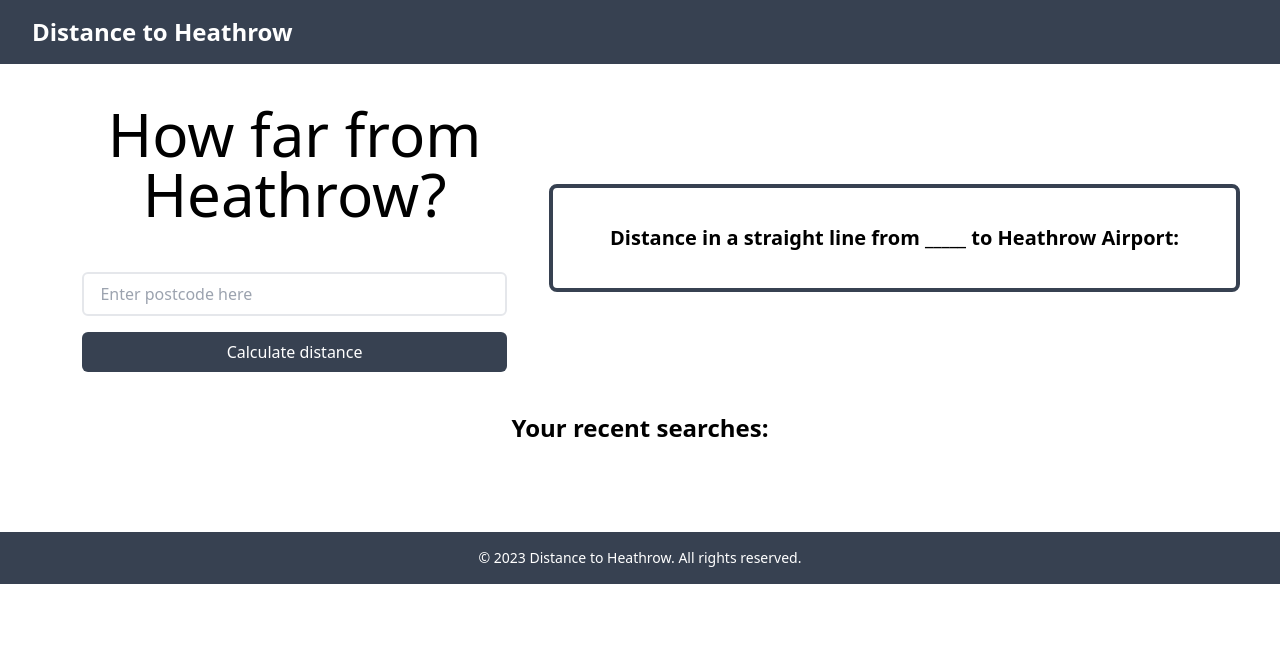
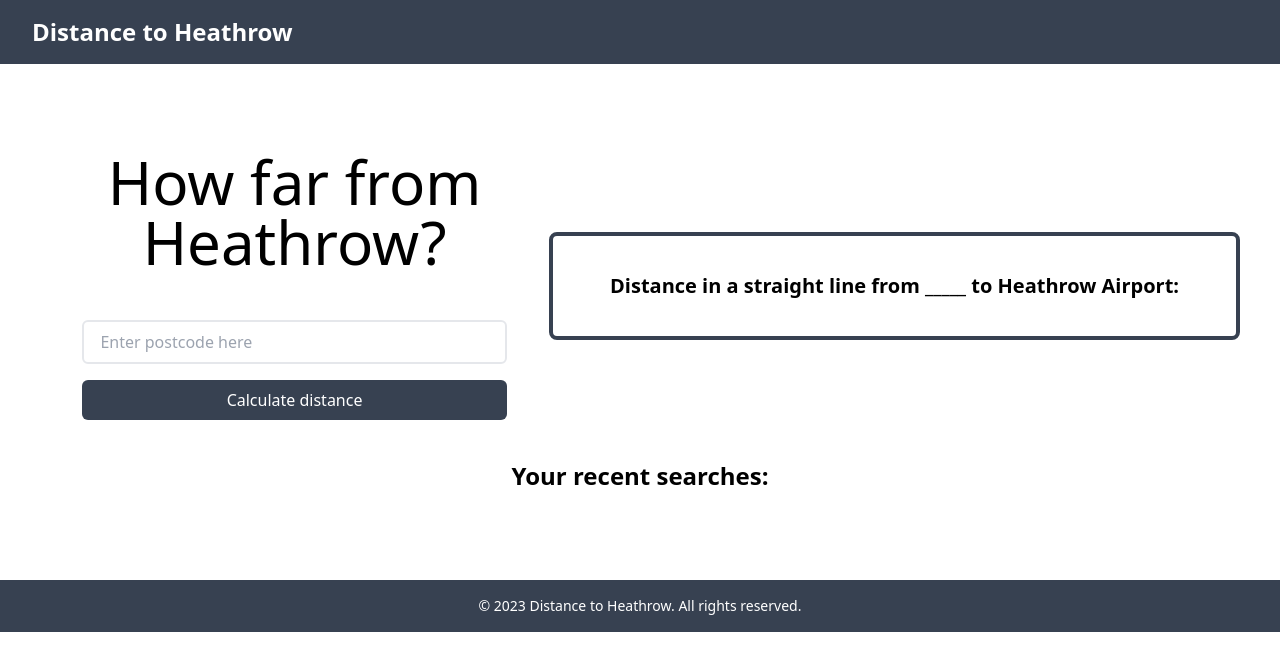
Before and after one commit to raphaelaviz/cschallenge, a Next.js app: page / in a window 1280 px wide. Shown: the top 670 px of the page. Built offline with nearby package versions, Linux system fonts and the light colour scheme.

Commit message:
adjusments

```diff
--- a/app/components/Header.tsx
+++ b/app/components/Header.tsx
@@ -2,7 +2,7 @@ import React from "react";
 
 const Header: React.FC = () => {
   return (
-    <header className="bg-gray-700 text-white py-4 px-8">
+    <header className="bg-gray-700 text-white py-4 px-8 mb-8">
         <h1 className="text-2xl font-bold">Distance to Heathrow</h1>
     </header>
   );
--- a/app/page.tsx
+++ b/app/page.tsx
@@ -85,7 +85,7 @@ const Home = () => {
   }, [searchHistory]);
 
   return (
-    <div className="w-full mt-10">
+    <div className="w-full mt-14">
       <div className="mb-4 flex flex-col md:flex-row w-full items-center px-10">
         <div className="flex flex-col items-center justify-center w-full md:w-1/2 mb-6 md:mb-0">
           <p className="text-5xl md:text-6xl lg:text-6xl mb-10 text-center">How far from Heathrow?</p>
```
